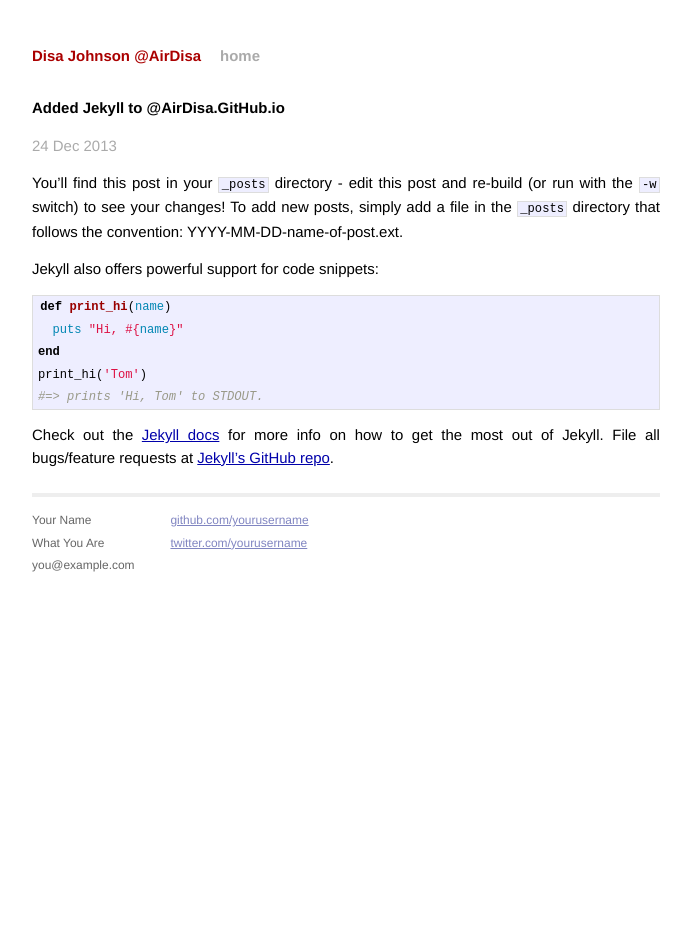
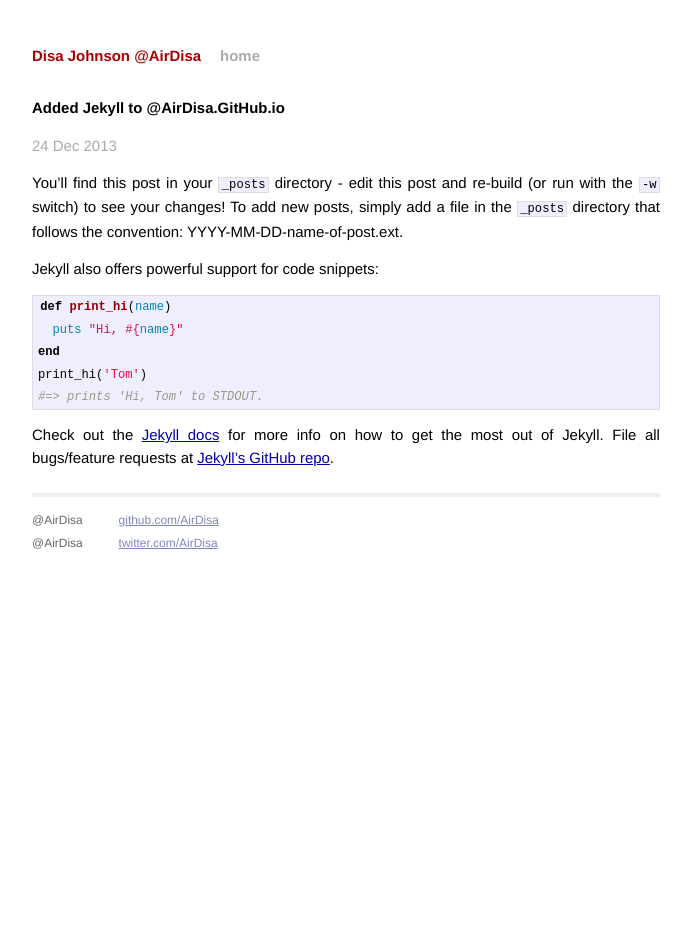
Before and after one commit to AirDisa/airdisa.github.io, a Jekyll site: the page built from _posts/2013-12-24-welcome-to-jekyll.markdown, in a window 1280 px wide. Shown: the whole page, without its empty margins (294-985 px from the left). Built offline with Jekyll 4.4.1, drawn with Linux system fonts in a browser that asks for light colours; Markdown is read by kramdown in place of the engine named in the settings.

Commit message:
[0.0.9 Jekyll] Personalize default layout

```diff
--- a/_layouts/default.html
+++ b/_layouts/default.html
@@ -26,15 +26,14 @@
           <div class="footer">
             <div class="contact">
               <p>
-                Your Name<br />
-                What You Are<br />
-                you@example.com
+                @AirDisa<br />
+                @AirDisa<br />
               </p>
             </div>
             <div class="contact">
               <p>
-                <a href="https://github.com/yourusername">github.com/yourusername</a><br />
-                <a href="https://twitter.com/yourusername">twitter.com/yourusername</a><br />
+                <a href="https://github.com/airdisa">github.com/AirDisa</a><br />
+                <a href="https://twitter.com/airdisa">twitter.com/AirDisa</a><br />
               </p>
             </div>
           </div>
```
